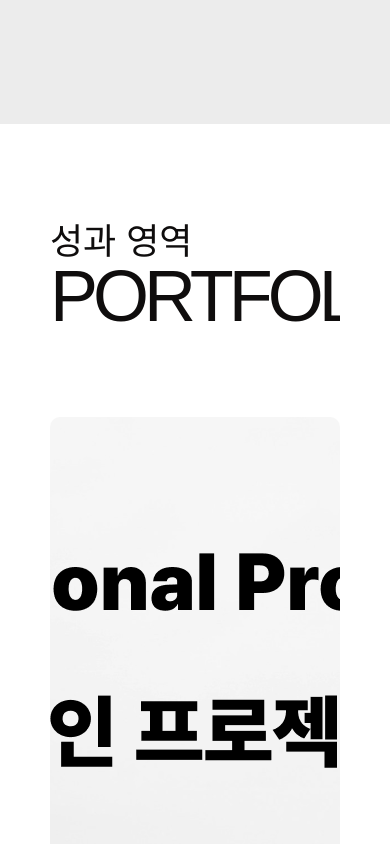
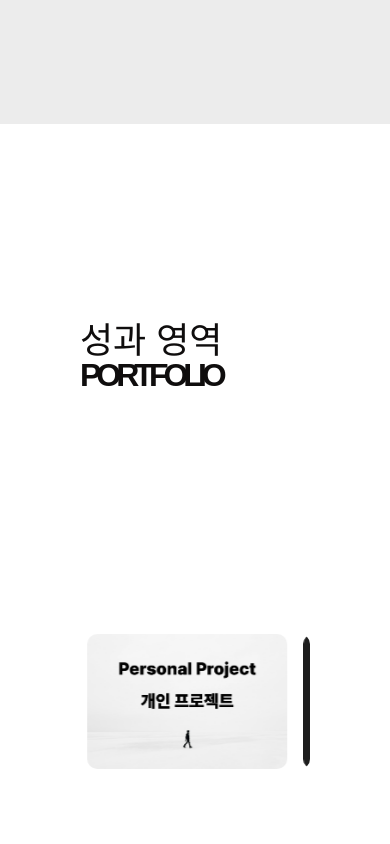
Before and after one commit to peaceRyun/balance, a Next.js app: page / in a window 390 px wide. Shown: the part 1980-2824 px from the top of the page. Built offline with nearby package versions, Linux system fonts and the light colour scheme.

Commit message:
subtitlebanner => 반응형 구현2(slide, 전체 레이아웃)

```diff
--- a/src/app/home/components/portfoliodisplaysec/PortfolioDisplaySec.jsx
+++ b/src/app/home/components/portfoliodisplaysec/PortfolioDisplaySec.jsx
@@ -86,12 +86,23 @@ const PortfolioDisplaySec = () => {
     }, []);
 
     return (
-        <SecCont className='portfolio' $padding='100px 0 0' $overFlow='hidden' ref={sectionRef}>
+        <SecCont className='portfolio' $overFlow='hidden' ref={sectionRef}>
             <h2 className='sr-only'>포트폴리오 섹션</h2>
-            <DivWrap $padding='0px 50px' $height='100vh'>
+            <DivWrap
+                $padding='120px 80px'
+                $height='100vh'
+                $display='flex'
+                $flexDirection='column'
+                $justifyContent='space-around'
+                $alignItems='flex-start'
+            >
                 <DivWrap className='textBox' $width='100%' $margin='0 auto 80px' $color='#0f0d0d'>
-                    <StyledP $fontSize='36px'>성과 영역</StyledP>
-                    <StyledH3 $variant='sectitle'>PORTFOLIO</StyledH3>
+                    <StyledP $fontSize='36px' $fontWeight='400'>
+                        성과 영역
+                    </StyledP>
+                    <StyledH3 $variant='sectitle' $fontWeight='900'>
+                        PORTFOLIO
+                    </StyledH3>
                 </DivWrap>
                 <StyledSwiper
                     onSwiper={(swiper) => {
@@ -99,7 +110,6 @@ const PortfolioDisplaySec = () => {
                     }}
                     className='list'
                     slidesPerView={'auto'}
-                    spaceBetween={30}
                     centeredSlides={true} // 활성화된 슬라이드를 중앙에 배치
                     loop={false}
                     initialSlide={0}
--- a/src/app/home/components/portfoliodisplaysec/style.js
+++ b/src/app/home/components/portfoliodisplaysec/style.js
@@ -27,9 +27,24 @@ export const StyledSwiper = styled(Swiper)`
         display: flex;
         align-items: center;
     }
+    .swiper-slide {
+        margin-right: 4vw;
+    }
+    @media (max-width: 1280px) {
+        height: 413px !important;
+    }
+    @media (max-width: 768px) {
+        height: 135px !important;
+    }
 `;
 
 export const StyledSwiperSlide = styled(SwiperSlide)`
     width: 930px !important;
     height: 100% !important;
+    @media (max-width: 1280px) {
+        width: 610px !important;
+    }
+    @media (max-width: 768px) {
+        width: 200px !important;
+    }
 `;
--- a/src/app/styles/globals.js
+++ b/src/app/styles/globals.js
@@ -27,9 +27,15 @@ const getVariantTitleStyles = (variant) => {
         case 'sectitle':
             return `
             font-family: var(--my-pretendard-font);
-            font-size: 72px;
+            font-size: 60px;
             letter-spacing: -5px;
             margin-bottom: 5px;
+            @media (max-width: 1280px) {
+                font-size: 44px;
+            }
+            @media (max-width: 768px) {
+                font-size: 32px;
+            }
             `;
     }
 };
```
